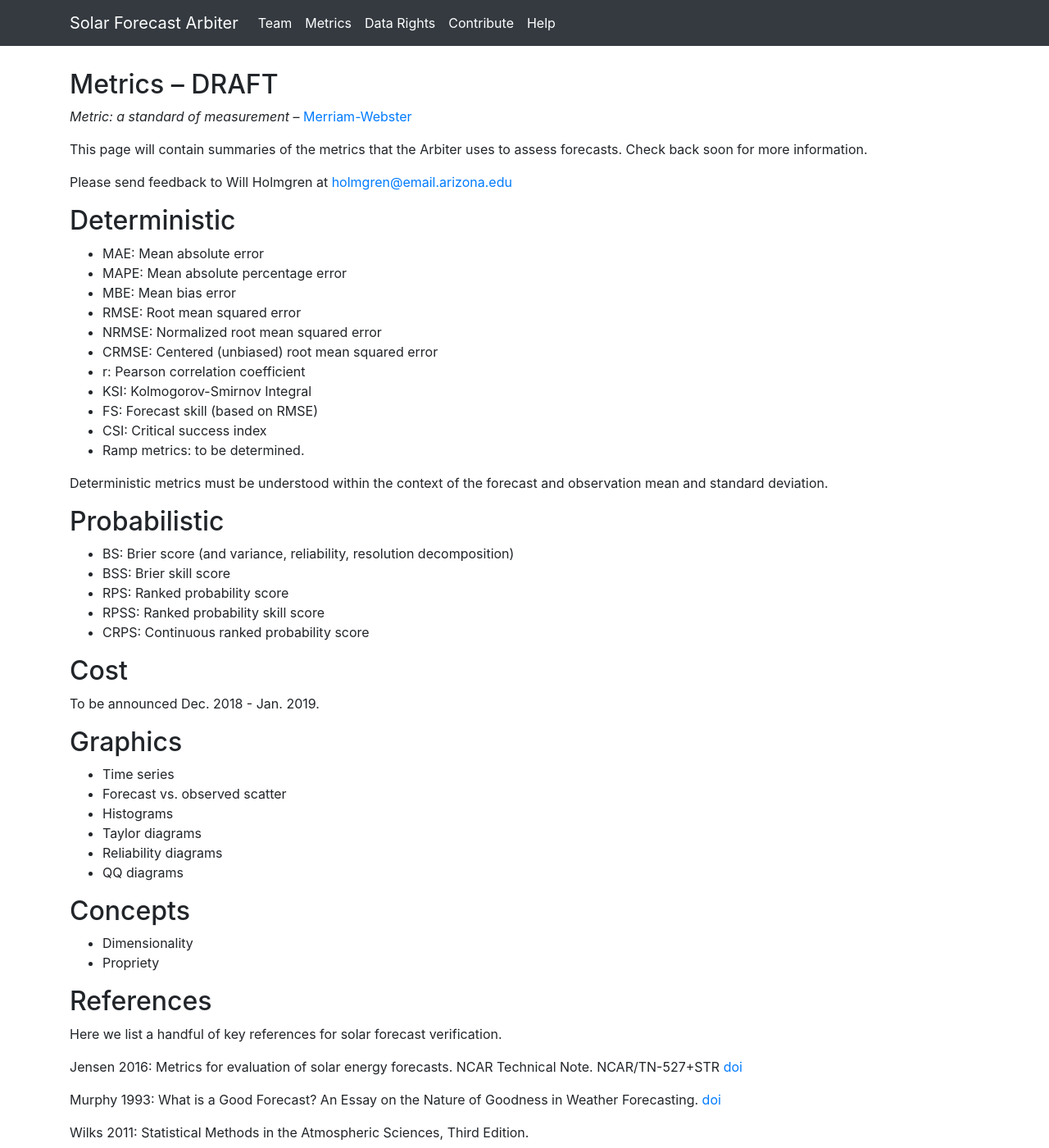
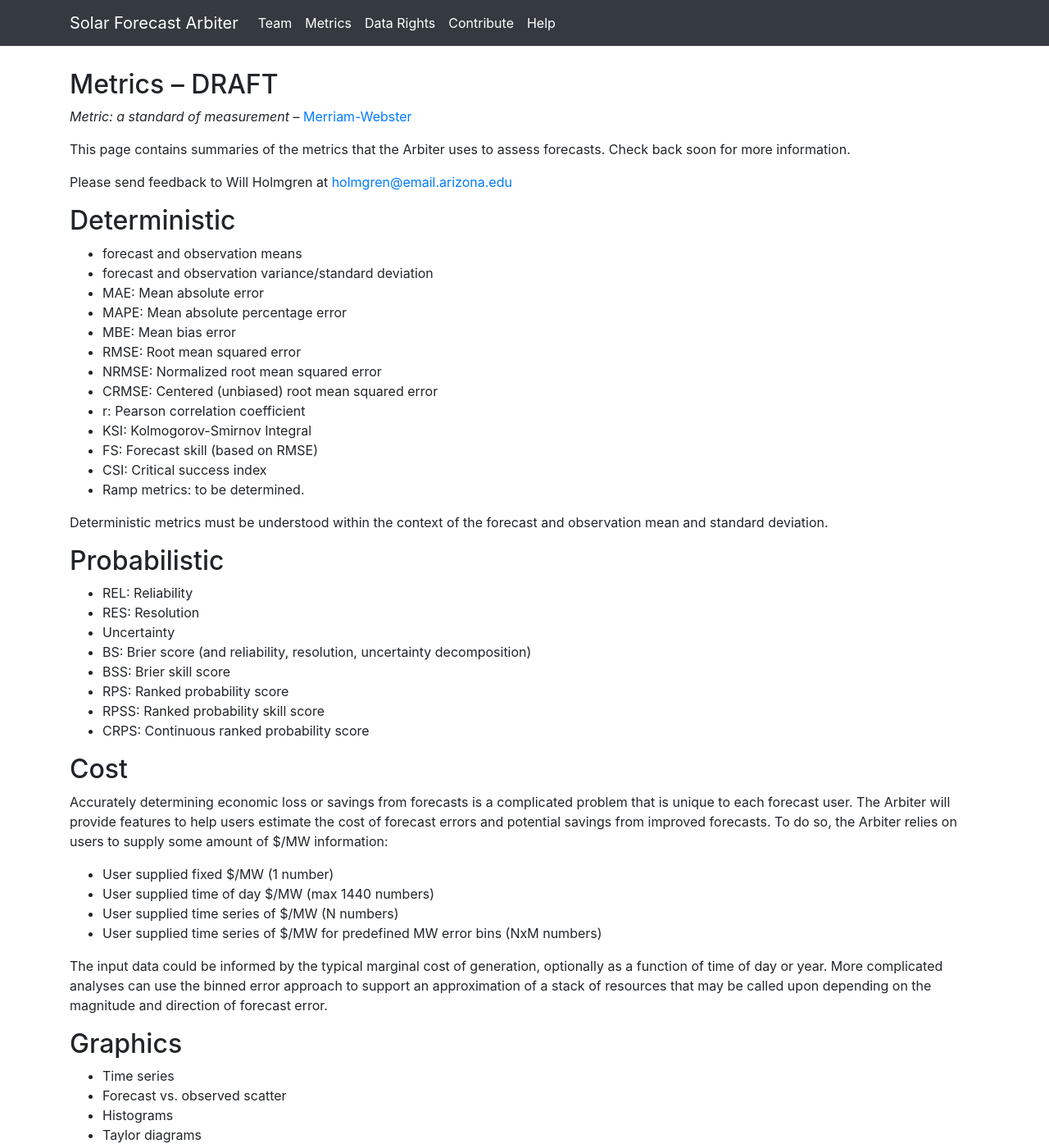
Before and after one commit to SolarArbiter/SolarArbiter.github.io, a Jekyll site: the page built from metrics.md, in a window 1280 px wide and 1400 px high. Shown: the whole window at 82% size. Built offline with Jekyll 4.4.1, drawn with Linux system fonts in a browser that asks for light colours; our own code applies the rules of GitHub Pages for plain Markdown files; some of the changed text lies outside the part shown.

Commit message:
add more

```diff
--- a/metrics.md
+++ b/metrics.md
@@ -7,7 +7,8 @@ permalink: /metrics/
 
 *Metric: a standard of measurement* -- [Merriam-Webster](https://www.merriam-webster.com/dictionary/metric)
 
-This page will contain summaries of the metrics that the Arbiter uses to assess forecasts. Check back soon for more information.
+This page contains summaries of the metrics that the Arbiter uses to
+assess forecasts. Check back soon for more information.
 
 Please send feedback to Will Holmgren at <a href="mailto:holmgren@email.arizona.edu">holmgren@email.arizona.edu</a>
 
@@ -15,6 +16,8 @@ Please send feedback to Will Holmgren at <a href="mailto:holmgren@email.arizona.
 Deterministic
 -------------
 
+* forecast and observation means
+* forecast and observation variance/standard deviation
 * MAE: Mean absolute error
 * MAPE: Mean absolute percentage error
 * MBE: Mean bias error
@@ -34,7 +37,10 @@ and observation mean and standard deviation.
 Probabilistic
 -------------
 
-* BS: Brier score (and variance, reliability, resolution decomposition)
+* REL: Reliability
+* RES: Resolution
+* Uncertainty
+* BS: Brier score (and reliability, resolution, uncertainty decomposition)
 * BSS: Brier skill score
 * RPS: Ranked probability score
 * RPSS: Ranked probability skill score
@@ -44,7 +50,22 @@ Probabilistic
 Cost
 ----
 
-To be announced Dec. 2018 - Jan. 2019.
+Accurately determining economic loss or savings from forecasts is a
+complicated problem that is unique to each forecast user. The Arbiter
+will provide features to help users estimate the cost of forecast errors
+and potential savings from improved forecasts. To do so, the Arbiter
+relies on users to supply some amount of $/MW information:
+
+* User supplied fixed $/MW (1 number)
+* User supplied time of day $/MW (max 1440 numbers)
+* User supplied time series of $/MW (N numbers)
+* User supplied time series of $/MW for predefined MW error bins (NxM numbers)
+
+The input data could be informed by the typical marginal cost of
+generation, optionally as a function of time of day or year. More
+complicated analyses can use the binned error approach to support an
+approximation of a stack of resources that may be called upon depending
+on the magnitude and direction of forecast error.
 
 
 Graphics
@@ -65,6 +86,13 @@ Concepts
 * Propriety
 
 
+Examples
+--------
+
+This section will include examples of forecast errors. The examples will
+show how bulk error statistics can illuminate and mislead.
+
+
 
 References
 ----------
```
